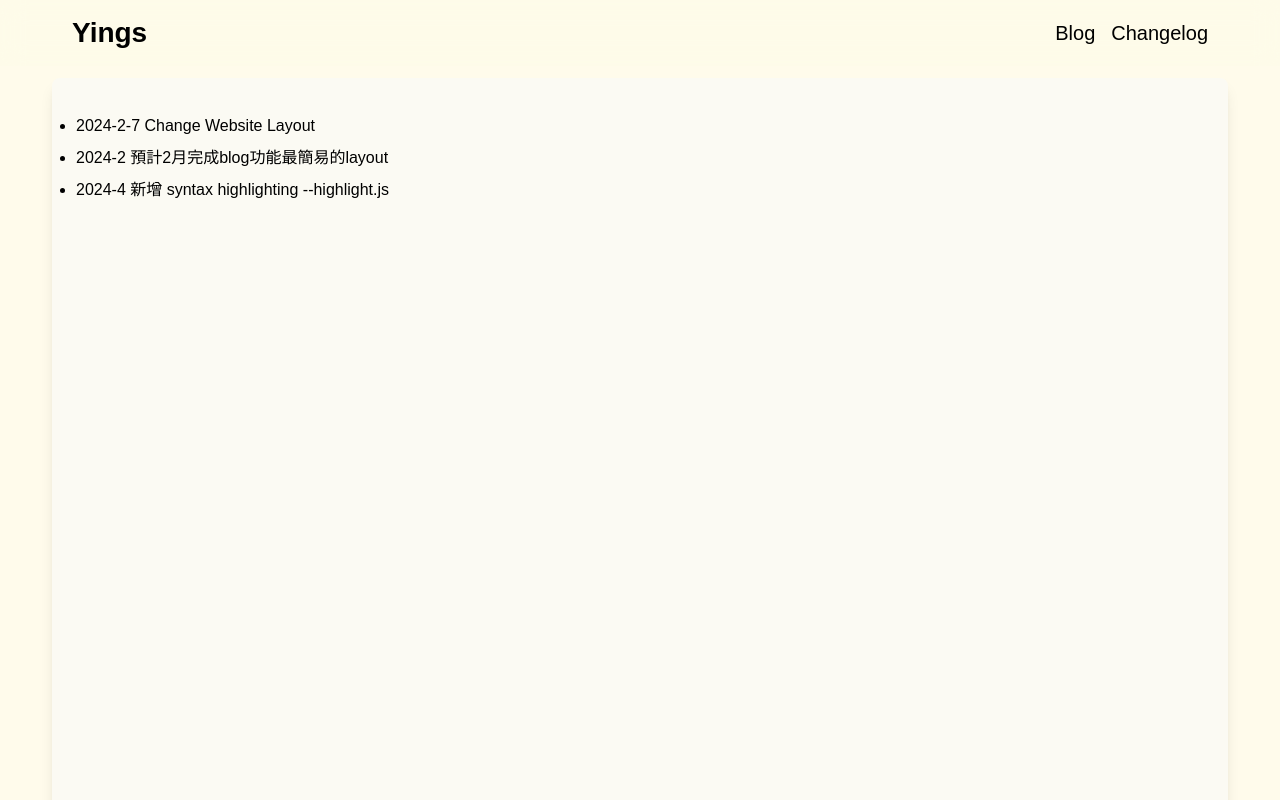
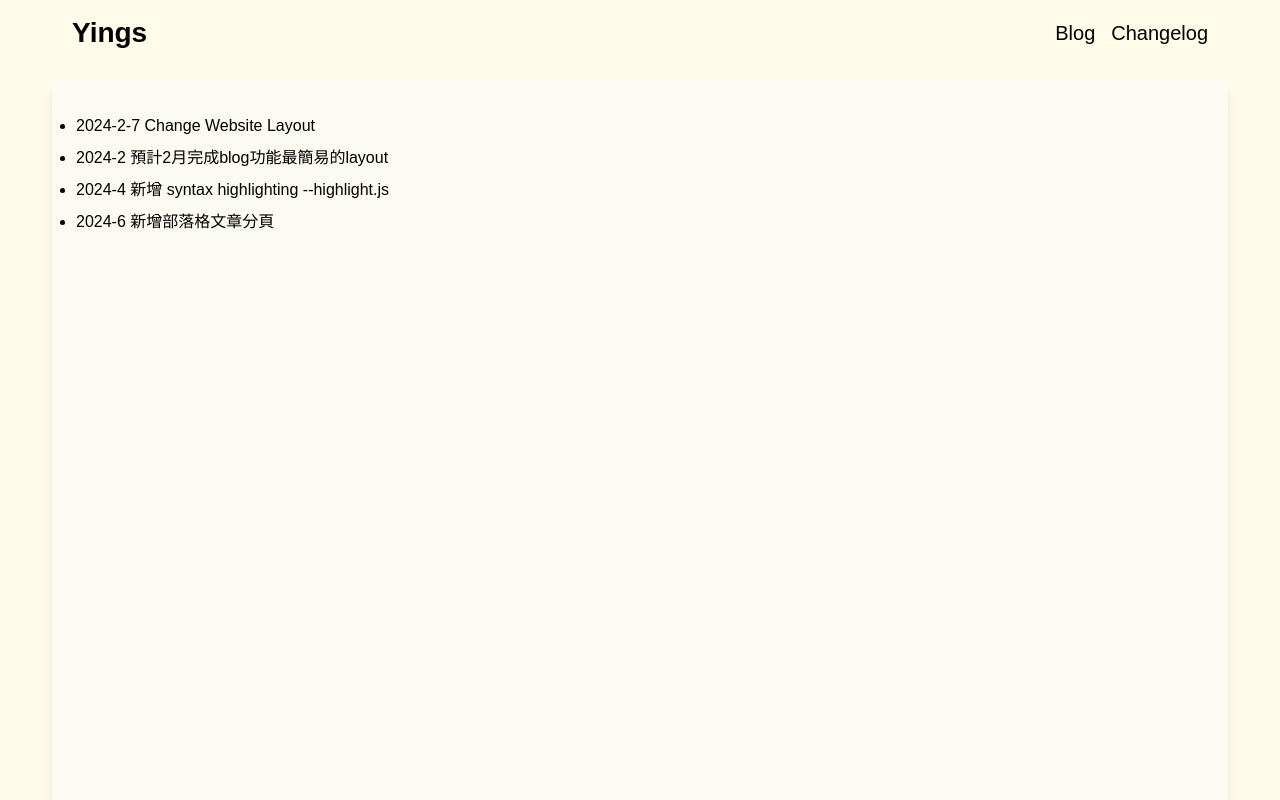
Before and after one commit to ismeleft/WenYingPortfolio, a Next.js app: page /changelog in a window 1280 px wide. Shown: the top 800 px of the page. Built offline with nearby package versions, Linux system fonts and the light colour scheme.

Commit message:
feat: add changelog content

```diff
--- a/app/changelog/page.js
+++ b/app/changelog/page.js
@@ -10,6 +10,7 @@ const changelog = () => {
           <li>2024-2-7 Change Website Layout</li>
           <li>2024-2 預計2月完成blog功能最簡易的layout</li>
           <li>2024-4 新增 syntax highlighting --highlight.js</li>
+          <li>2024-6 新增部落格文章分頁</li>
         </ul>
       </div>
     </div>
```
